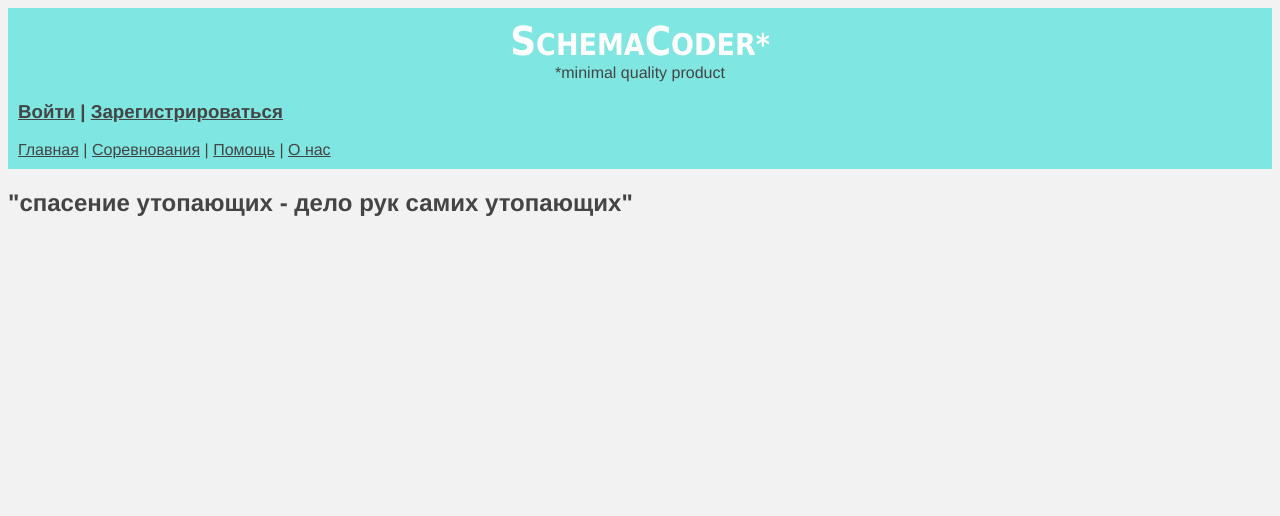
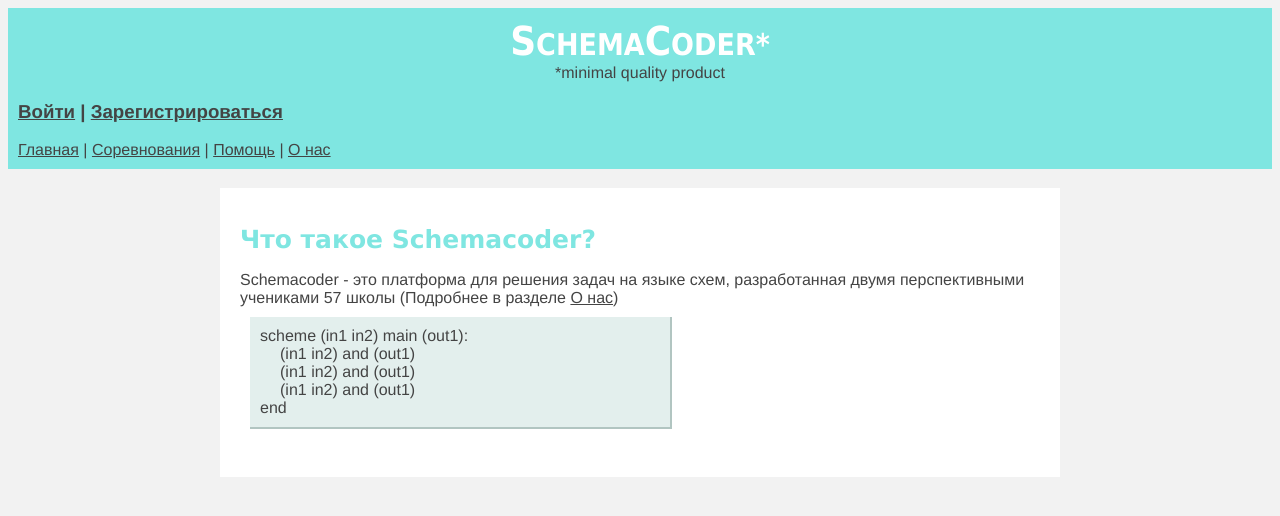
Before and after one commit to m20-sch57/schema-verify, a Flask app: page /how_it_works in a window 1280 px wide. Shown: the top 516 px of the page. Run offline with Flask 2, Linux system fonts and the light colour scheme.

Commit message:
немного подправил "помощь"

```diff
--- a/app/static/stylesheets/for_base_style.css
+++ b/app/static/stylesheets/for_base_style.css
@@ -86,3 +86,17 @@ div.content {
 	border: 1px solid #7FE6E1;
 }
 */
+
+div.code {
+	margin: 10px;
+	width: 400px;
+	padding: 10px;
+	background-color:#E3EFED;
+	border-bottom: 2px solid #B1C5C1;
+	border-right: 2px solid #B1C5C1;
+}
+
+a.tab {
+
+	padding: 20px;
+}
--- a/app/templates/directory.html
+++ b/app/templates/directory.html
@@ -5,7 +5,7 @@
 	<div class="content">
 	{% for contest in contests_list %}
 		<p>
-		<a href = /{{ 'contest/' + contests_id[contest]|string }}> Контест {{ contest }} </a>
+		<a href = /{{ 'contest/' + contests_id[contest]|string }}> {{ contest }} </a>
 		</p>
 	{% endfor %}
 	{% if admin %}
--- a/app/templates/how_it_works.html
+++ b/app/templates/how_it_works.html
@@ -1,5 +1,16 @@
 {% extends "base.html" %}
 
 {% block content %}
-    <h2>"спасение утопающих - дело рук самих утопающих"</h2>
+	<div class = "content">
+		<h1 class = "name">Что такое Schemacoder?</h1>
+		Schemacoder - это платформа для решения задач на языке схем, разработанная двумя перспективными учениками 57 школы (Подробнее в разделе
+		<a href = "/about_us">О нас</a>)
+		<div class = "code">
+			scheme (in1 in2) main (out1): <br>
+			<a class = "tab"> (in1 in2) and (out1) <br>
+			<a class = "tab"> (in1 in2) and (out1) <br>
+			<a class = "tab"> (in1 in2) and (out1) <br>
+			end <br>
+		</div>
+	</div>
 {% endblock %}
--- a/app/templates/task.html
+++ b/app/templates/task.html
@@ -17,7 +17,7 @@
 	<div class="content" >
 
 		<h1 class="name">
-		Задача {{ task_name }}
+		{{ task_name }}
 		</h1>
 		{% if statement %}
 			<h3><p>
```
Also changed, not shown: app/DB/launch_schema.py (+15 -9 lines), app/templates/template_list.txt (line endings or trailing spaces).
